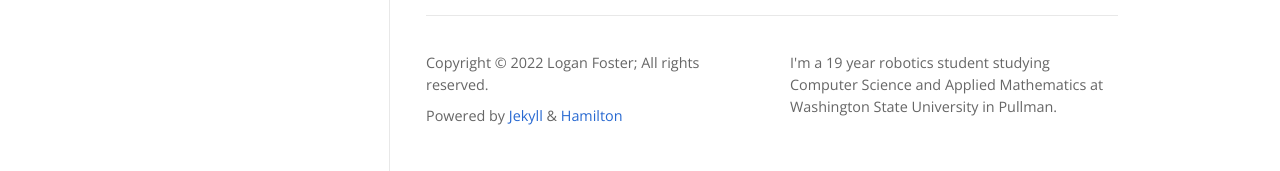
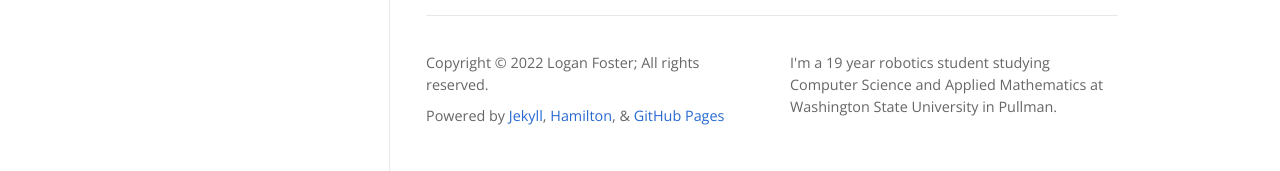
Before and after one commit to Lrfoster03/Lrfoster03.github.io, a Jekyll site: the page built from index.html, in a window 1280 px wide. Shown: the part 993-1164 px from the top of the page. Built offline with Jekyll 4.4.1, drawn with Linux system fonts in a browser that asks for light colours; nearby versions of some CDN libraries; some web fonts are replaced; the list of posts is cut into pages by our own code.

Commit message:
Updated Footer

```diff
--- a/_includes/footer.html
+++ b/_includes/footer.html
@@ -14,7 +14,7 @@
       {% endif %}
     </div>
     <p>
-      Powered by <a href="https://jekyllrb.com/">Jekyll</a> & <a href="https://github.com/ngzhio/jekyll-theme-hamilton">Hamilton</a>
+      Powered by <a href="https://jekyllrb.com/">Jekyll</a>,  <a href="https://github.com/ngzhio/jekyll-theme-hamilton">Hamilton</a>, & <a href="https://pages.github.com/">GitHub Pages</a>
     </p>
   </div>
 
```
